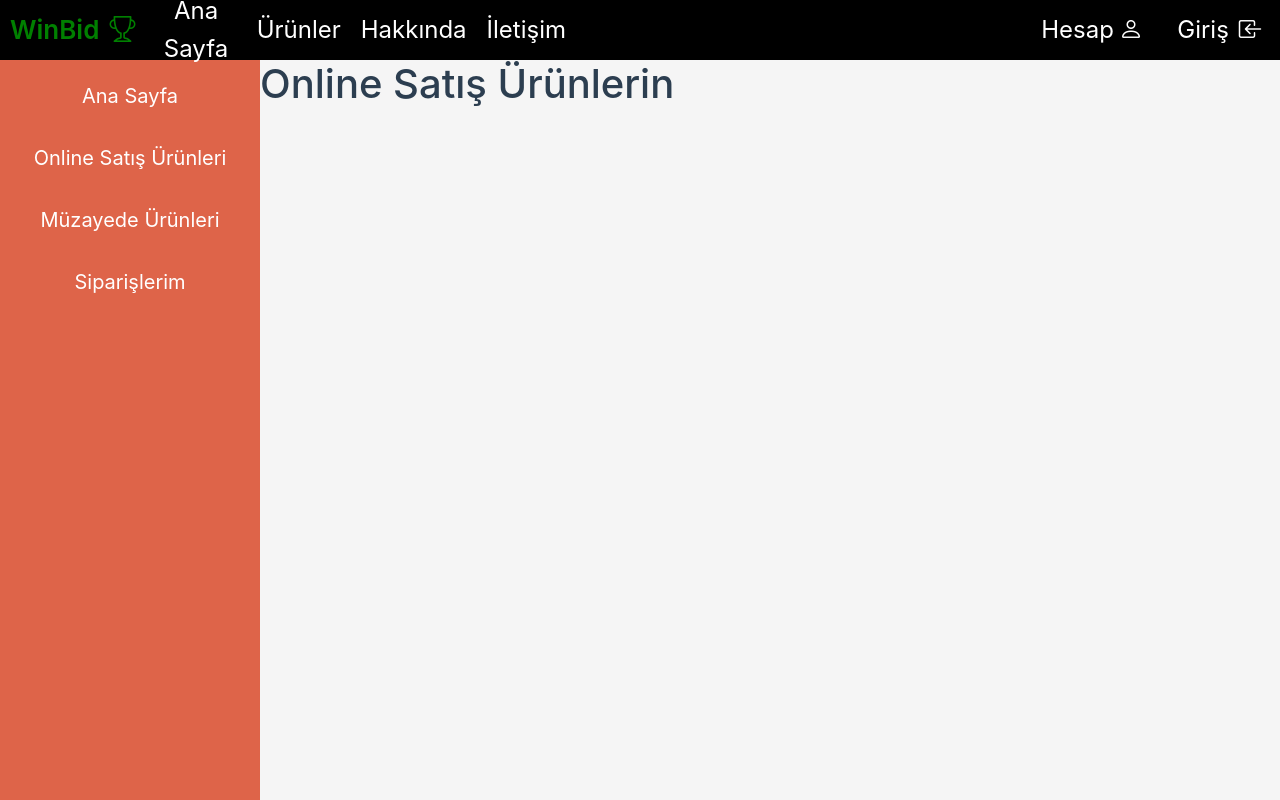
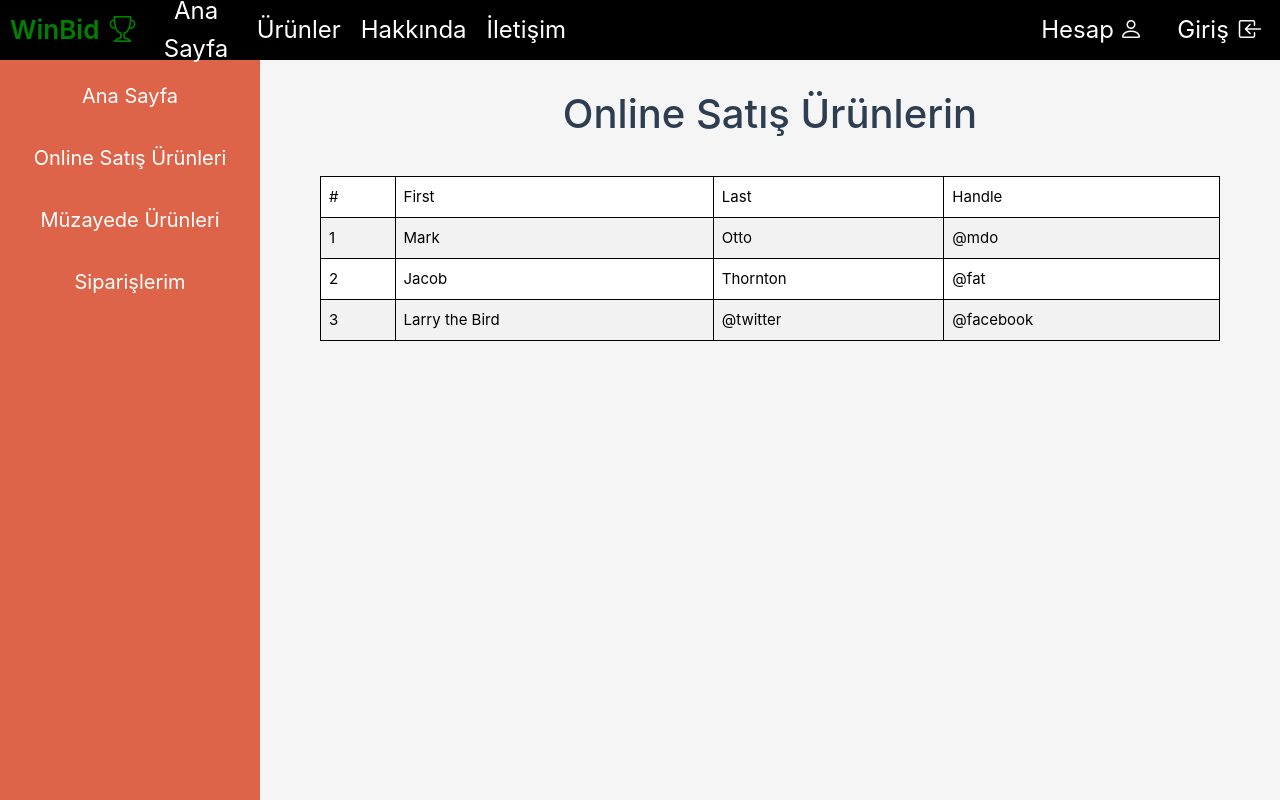
Before and after one commit to clwope/tez-frontend, a Vue app: page /admin/products in a window 1280 px wide. Shown: the top 800 px of the page. Built offline with nearby package versions, Linux system fonts and the light colour scheme.

Commit message:
added grid table draft

```diff
--- a/src/components/admin/ShopProducts.vue
+++ b/src/components/admin/ShopProducts.vue
@@ -6,9 +6,36 @@
 
             <h1>Online Satış Ürünlerin</h1>
 
-            <div class="table">
-
-            </div>
+                <table class="table table-bordered table-striped">
+                    <thead>
+                        <tr>
+                            <th scope="col">#</th>
+                            <th scope="col">First</th>
+                            <th scope="col">Last</th>
+                            <th scope="col">Handle</th>
+                        </tr>
+                    </thead>
+                    <tbody>
+                        <tr>
+                            <th scope="row">1</th>
+                            <td>Mark</td>
+                            <td>Otto</td>
+                            <td>@mdo</td>
+                        </tr>
+                        <tr>
+                            <th scope="row">2</th>
+                            <td>Jacob</td>
+                            <td>Thornton</td>
+                            <td>@fat</td>
+                        </tr>
+                        <tr>
+                            <th>3</th>
+                            <td>Larry the Bird</td>
+                            <td>@twitter</td>
+                            <td>@facebook</td>
+                        </tr>
+                    </tbody>
+                </table>
 
         </div>
     </div>
@@ -36,10 +63,20 @@
 
     /* Form */
 
-    .add-product > .table-div{
+    .products > .table-div{
         width: 100%;
         display: flex;
         flex-direction: column;
+        gap: 30px;
+        padding: 30px 60px;
         /* background-color: yellow; */
     }
+
+    .products > .table-div > h1{
+        text-align: center;
+    }
+
+    .products > .table-div > .table{
+        border: 1px solid black;
+    }
 </style>
```
